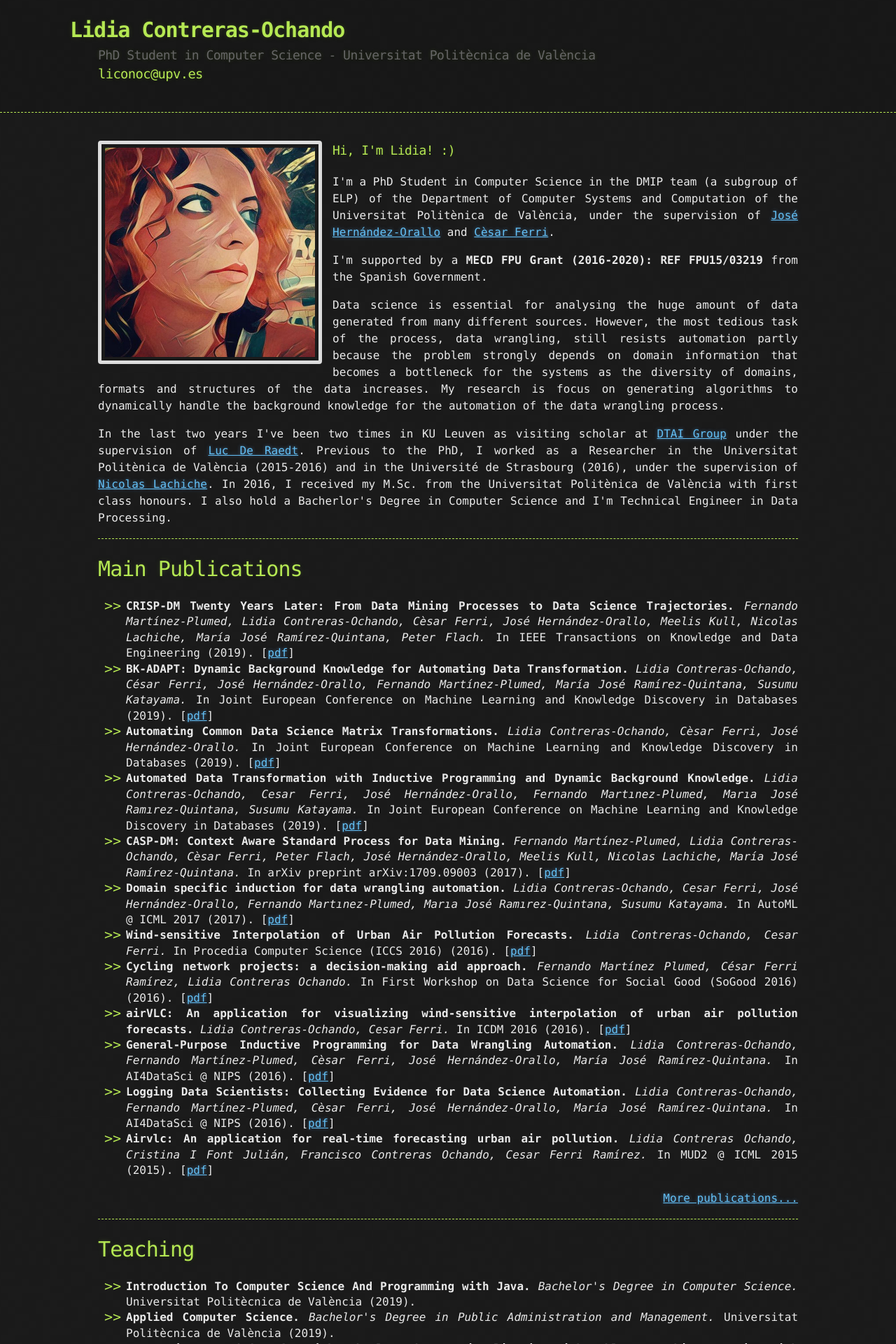
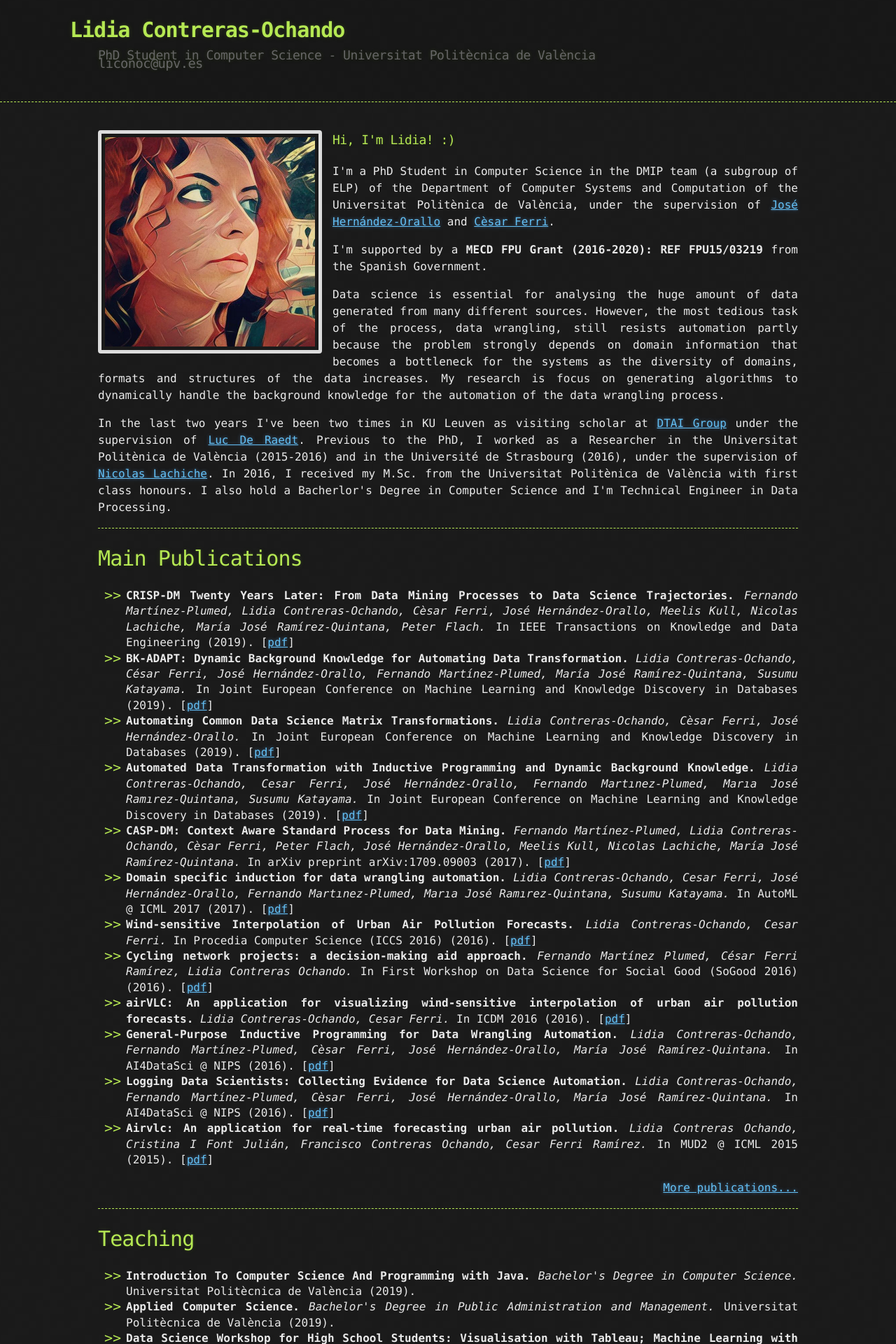
Before and after one commit to liconoc/liconoc.github.io, a Jekyll site: the page built from index.md, in a window 1280 px wide. Shown: the top 1920 px of the page at 70% size. Built offline with Jekyll 4.4.1, drawn with Linux system fonts in a browser that asks for light colours.

Commit message:
Update liconoc.html

```diff
--- a/_layouts/liconoc.html
+++ b/_layouts/liconoc.html
@@ -107,8 +107,8 @@
         <a id="a-title">
           <h1>Lidia Contreras-Ochando</h1>
         </a>
-        <h2 style="margin-bottom:0px">PhD Student in Computer Science - Universitat Politècnica de València</h2>
-		<h3>liconoc@upv.es</h3>
+        <h2 style="margin-bottom: -15px;">PhD Student in Computer Science - Universitat Politècnica de València</h2>
+		<h3 style="color:#666;">liconoc@upv.es</h3>
 
 
       </div>
```
